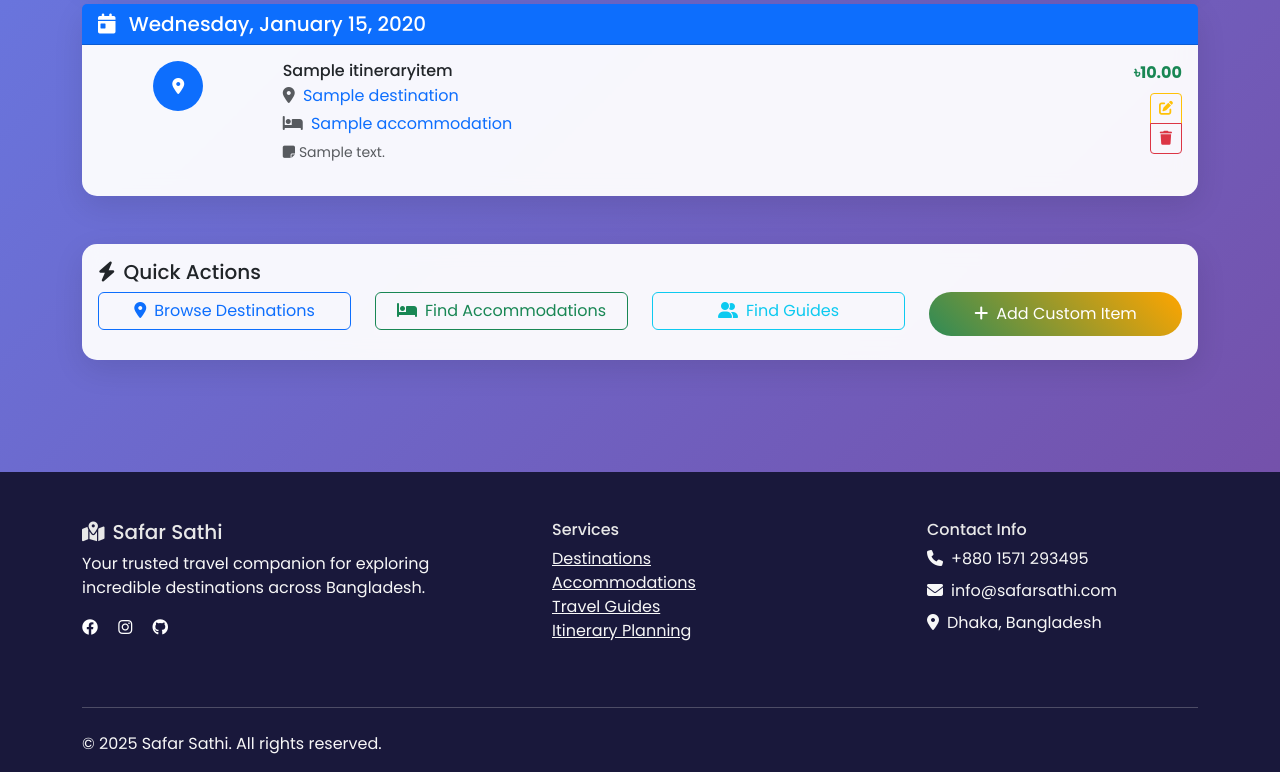
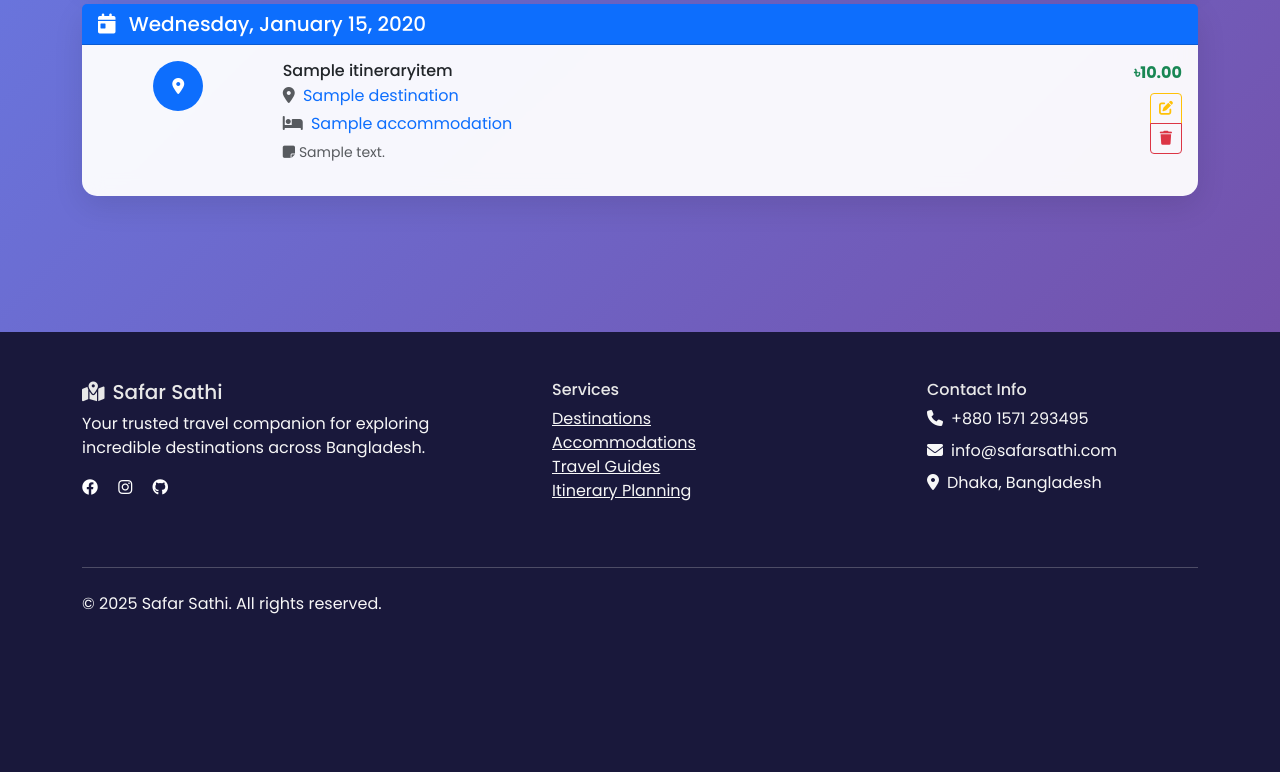
Before and after one commit to A-Fera/SafarSathi-django-project, a Django app: page /itinerary/1/ in a window 1280 px wide. Shown: the part 463-1235 px from the top of the page. After the commit the page ends 1077 px from the top, so only its background shows below. Run offline with Django 5.2, Linux system fonts and the light colour scheme; a user stored in the database is signed in; tables that the repository leaves empty hold one stand-in row (values such as "Sample post").

Commit message:
Update itinerary_detail.html

```diff
--- a/templates/itinerary/itinerary_detail.html
+++ b/templates/itinerary/itinerary_detail.html
@@ -30,11 +30,6 @@
                                     {% else %}bg-secondary{% endif %} fs-6">
                                     {{ itinerary.get_status_display }}
                                 </span>
-                                {% if itinerary.is_public %}
-                                    <span class="badge bg-info fs-6">
-                                        <i class="fas fa-globe me-1"></i>Public
-                                    </span>
-                                {% endif %}
                             </div>
                         </div>
                         <div class="text-end">
@@ -104,40 +99,18 @@
                                         <div class="item-type-icon
                                             {% if item.item_type == 'destination' %}bg-primary
                                             {% elif item.item_type == 'accommodation' %}bg-success
-                                            {% elif item.item_type == 'transport' %}bg-warning
-                                            {% elif item.item_type == 'activity' %}bg-info
-                                            {% elif item.item_type == 'meal' %}bg-danger
                                             {% else %}bg-secondary{% endif %} text-white rounded-circle d-inline-flex align-items-center justify-content-center mb-2" style="width: 50px; height: 50px;">
                                             {% if item.item_type == 'destination' %}
                                                 <i class="fas fa-map-marker-alt"></i>
                                             {% elif item.item_type == 'accommodation' %}
                                                 <i class="fas fa-bed"></i>
-                                            {% elif item.item_type == 'transport' %}
-                                                <i class="fas fa-car"></i>
-                                            {% elif item.item_type == 'activity' %}
-                                                <i class="fas fa-hiking"></i>
-                                            {% elif item.item_type == 'meal' %}
-                                                <i class="fas fa-utensils"></i>
                                             {% else %}
                                                 <i class="fas fa-star"></i>
                                             {% endif %}
                                         </div>
-                                        <div>
-                                            {% if item.start_time %}
-                                                <small class="text-muted">{{ item.start_time|time:"H:i" }}</small>
-                                            {% endif %}
-                                            {% if item.end_time %}
-                                                <small class="text-muted">- {{ item.end_time|time:"H:i" }}</small>
-                                            {% endif %}
-                                        </div>
                                     </div>
                                     <div class="col-md-8">
-                                        <h6 class="mb-1">
-                                            {{ item.title }}
-                                            {% if item.is_booked %}
-                                                <span class="badge bg-success ms-2">Booked</span>
-                                            {% endif %}
-                                        </h6>
+                                        <h6 class="mb-1">{{ item.title }}</h6>
                                         {% if item.destination %}
                                             <p class="text-muted mb-1">
                                                 <i class="fas fa-map-marker-alt me-1"></i>
@@ -153,14 +126,6 @@
                                                     {{ item.accommodation.name }}
                                                 </a>
                                             </p>
-                                        {% endif %}
-                                        {% if item.location %}
-                                            <p class="text-muted mb-1">
-                                                <i class="fas fa-location-dot me-1"></i>{{ item.location }}
-                                            </p>
-                                        {% endif %}
-                                        {% if item.description %}
-                                            <p class="mb-1">{{ item.description }}</p>
                                         {% endif %}
                                         {% if item.notes %}
                                             <small class="text-muted">
@@ -178,7 +143,7 @@
                                             <a href="{% url 'itinerary:item_update' itinerary.pk item.pk %}" class="btn btn-sm btn-outline-warning">
                                                 <i class="fas fa-edit"></i>
                                             </a>
-                                            <a href="{% url 'itinerary:item_delete' itinerary.pk item.pk %}" class="btn btn-sm btn-outline-danger" onclick="return confirm('Are you sure?')">
+                                            <a href="{% url 'itinerary:item_delete' itinerary.pk item.pk %}" class="btn btn-sm btn-outline-danger" >
                                                 <i class="fas fa-trash"></i>
                                             </a>
                                         </div>
@@ -193,7 +158,7 @@
                     <div class="card-body text-center py-5">
                         <i class="fas fa-calendar-plus fa-4x text-muted mb-3"></i>
                         <h4>No Items in Itinerary</h4>
-                        <p class="text-muted">Start adding destinations, accommodations, and activities to your trip!</p>
+                        <p class="text-muted">Start adding destinations and accommodations to your trip!</p>
                         <a href="{% url 'itinerary:item_create' itinerary.pk %}" class="btn btn-primary btn-lg">
                             <i class="fas fa-plus me-2"></i>Add First Item
                         </a>
@@ -202,38 +167,5 @@
             {% endif %}
         </div>
     </div>
-
-    <!-- Quick Actions -->
-    <div class="row mt-4">
-        <div class="col-12">
-            <div class="card">
-                <div class="card-body">
-                    <h5><i class="fas fa-bolt me-2"></i>Quick Actions</h5>
-                    <div class="row">
-                        <div class="col-md-3 mb-2">
-                            <a href="{% url 'destinations:destination_list' %}" class="btn btn-outline-primary w-100">
-                                <i class="fas fa-map-marker-alt me-2"></i>Browse Destinations
-                            </a>
-                        </div>
-                        <div class="col-md-3 mb-2">
-                            <a href="{% url 'bookings:accommodation_list' %}" class="btn btn-outline-success w-100">
-                                <i class="fas fa-bed me-2"></i>Find Accommodations
-                            </a>
-                        </div>
-                        <div class="col-md-3 mb-2">
-                            <a href="{% url 'accounts:guide_list' %}" class="btn btn-outline-info w-100">
-                                <i class="fas fa-user-friends me-2"></i>Find Guides
-                            </a>
-                        </div>
-                        <div class="col-md-3 mb-2">
-                            <a href="{% url 'itinerary:item_create' itinerary.pk %}" class="btn btn-primary w-100">
-                                <i class="fas fa-plus me-2"></i>Add Custom Item
-                            </a>
-                        </div>
-                    </div>
-                </div>
-            </div>
-        </div>
-    </div>
 </div>
 {% endblock %}
```
